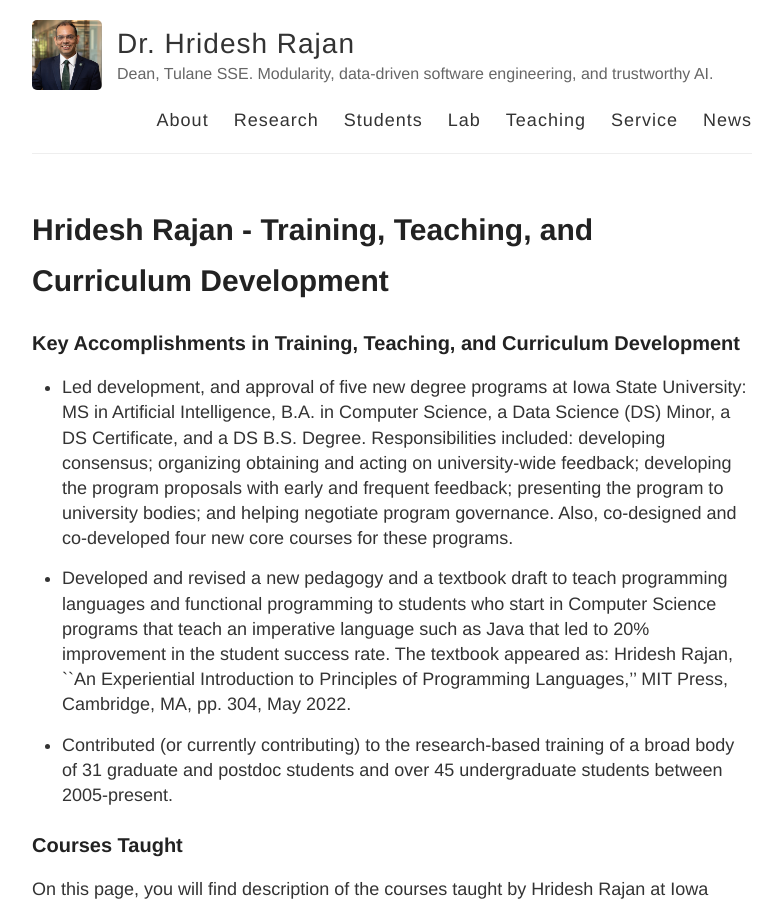
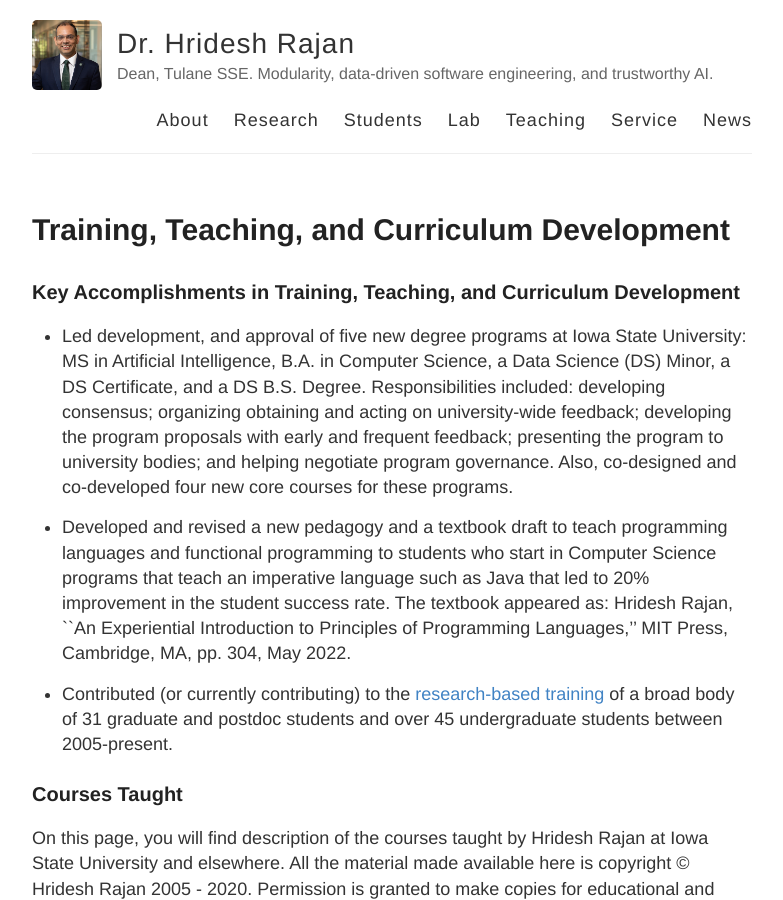
Before and after one commit to hridesh/hridesh.github.io, a Jekyll site: the page built from teaching.md, in a window 1280 px wide and 900 px high. Shown: the whole window, without its empty margins (248-1031 px from the left). Built offline with Jekyll 4.4.1, drawn with Linux system fonts in a browser that asks for light colours.

Commit message:
misc changes

```diff
--- a/teaching.md
+++ b/teaching.md
@@ -1,6 +1,6 @@
 ---
 layout: page
-title: Hridesh Rajan - Training, Teaching, and Curriculum Development
+title: Training, Teaching, and Curriculum Development
 permalink: /teaching/
 ---
 
@@ -21,7 +21,7 @@ permalink: /teaching/
   Hridesh Rajan, ``An Experiential Introduction to Principles of Programming Languages,''
   MIT Press, Cambridge, MA, pp. 304, May 2022.
 
-- Contributed (or currently contributing) to the research-based training
+- Contributed (or currently contributing) to the [research-based training](/students/)
   of a broad body of 31 graduate and postdoc students and
   over 45 undergraduate students between 2005-present.
 
```
